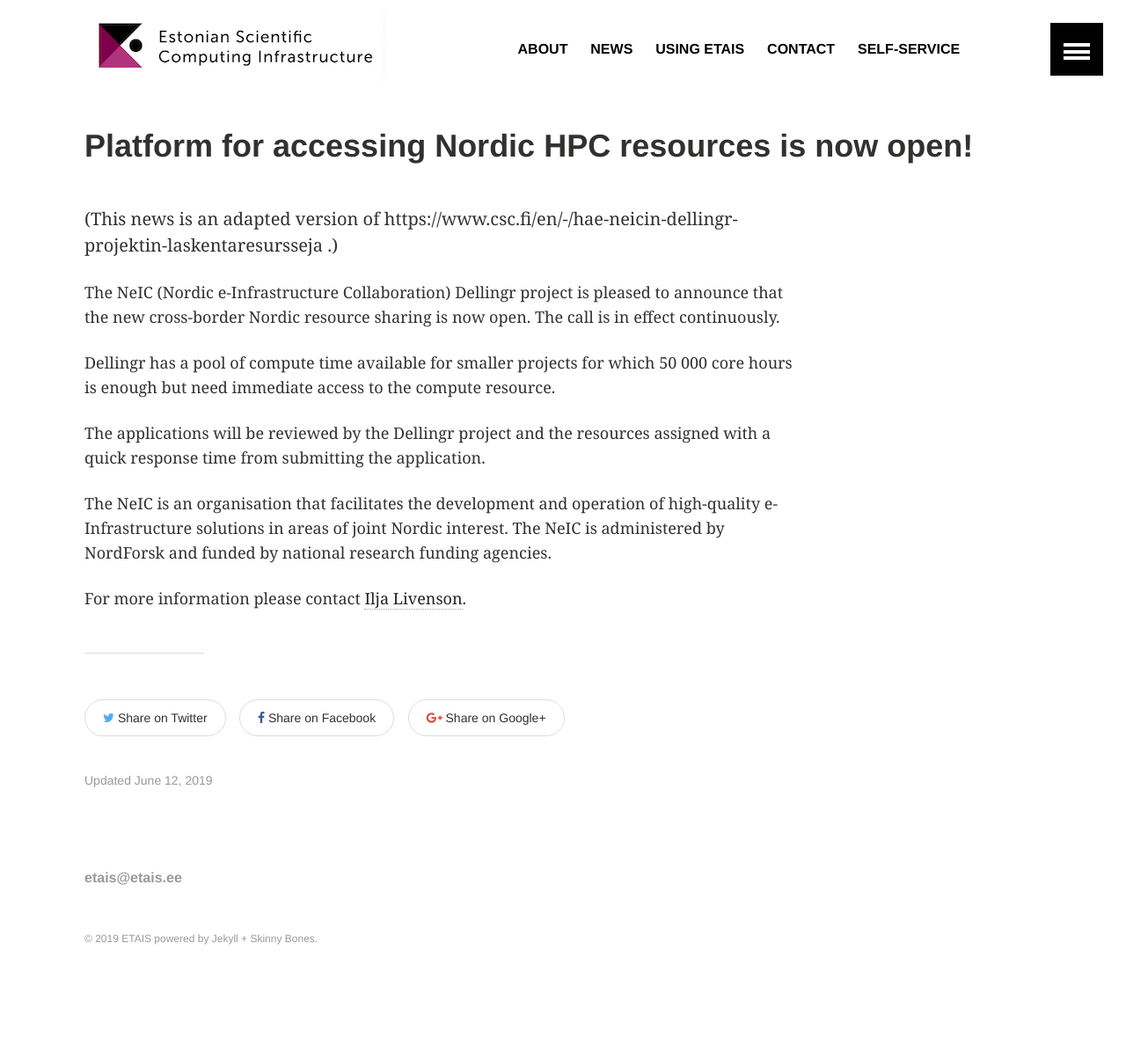
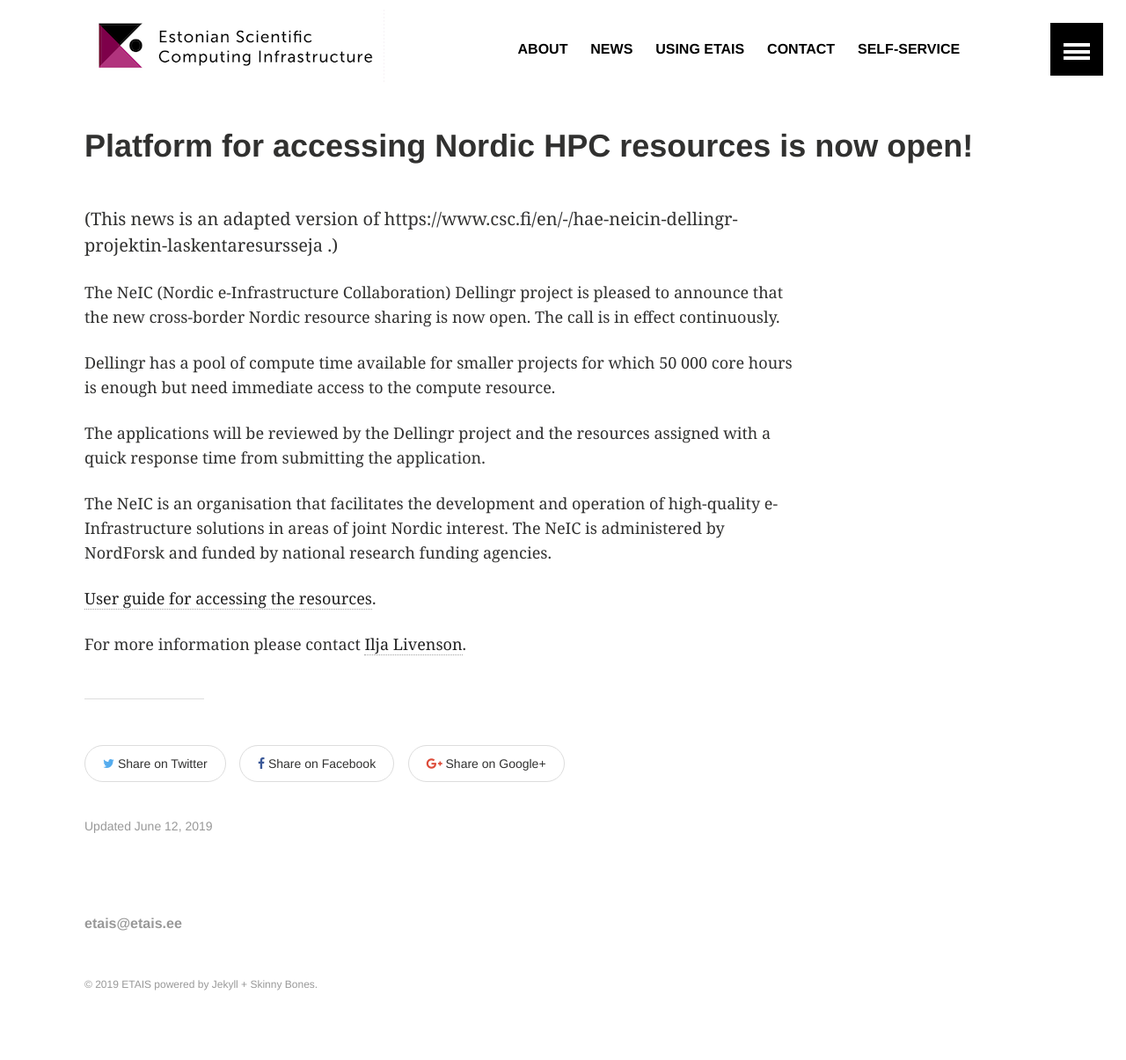
Before and after one commit to etais-ee/etais-web, a Jekyll site: the page built from _posts/2019-06-12-share-neic-no.md, in a window 1280 px wide. Shown: the whole page at 88% size. Built offline with Jekyll 4.4.1, drawn with Linux system fonts in a browser that asks for light colours; before the commit the page ends 1153 px from its top, so only the background shows below that.

Commit message:
Add link to user guide

```diff
--- a/_posts/2019-06-12-share-neic-no.md
+++ b/_posts/2019-06-12-share-neic-no.md
@@ -13,4 +13,6 @@ The applications will be reviewed by the Dellingr project and the resources assi
 
 The NeIC is an organisation that facilitates the development and operation of high-quality e-Infrastructure solutions in areas of joint Nordic interest. The NeIC is administered by NordForsk and funded by national research funding agencies.
 
+<a href="https://dellingr.neic.no/guide/">User guide for accessing the resources</a>.
+
 For more information please contact <a href="mailto:ilja.livenson@ut.ee">Ilja Livenson</a>.
```
